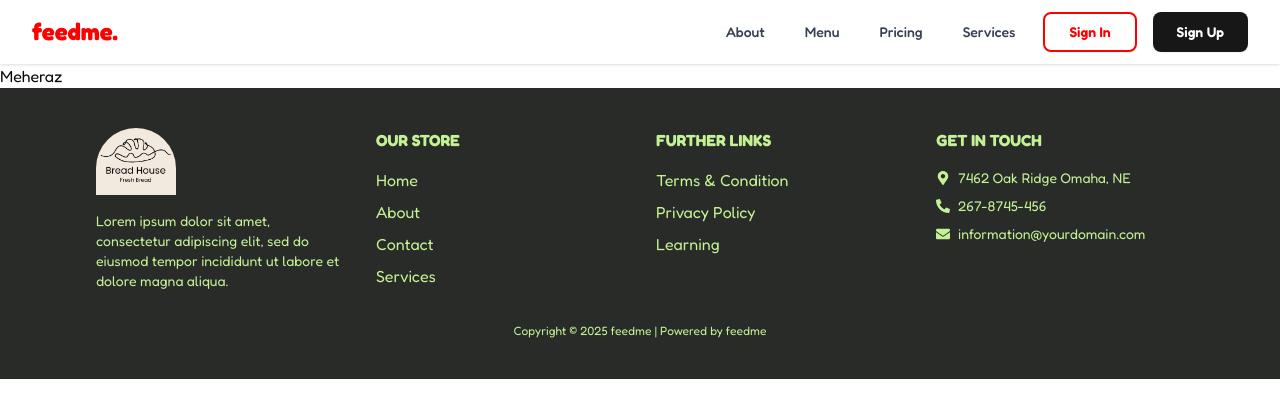
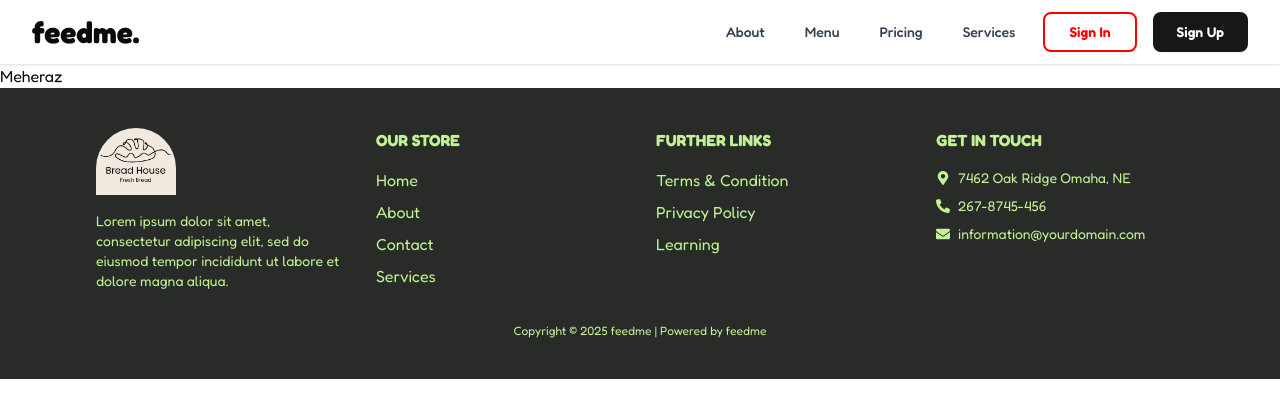
Before and after one commit to nasif07/feedme-client, a Next.js app: page / in a window 1280 px wide. Shown: the top 418 px of the page. Built offline with nearby package versions, Linux system fonts and the light colour scheme.

Commit message:
updated the logo

```diff
--- a/components/ui/navbar.tsx
+++ b/components/ui/navbar.tsx
@@ -38,7 +38,7 @@
       <div className="mx-auto max-w-7xl px-4 sm:px-6 lg:px-8">
         <div className="flex h-16 items-center justify-between">
           <div className="flex-shrink-0">
-            <Link href="/" className="text-2xl font-bold text-[#FF0000]">
+            <Link href="/" className="text-3xl font-bold">
               feedme.
             </Link>
           </div>
```
